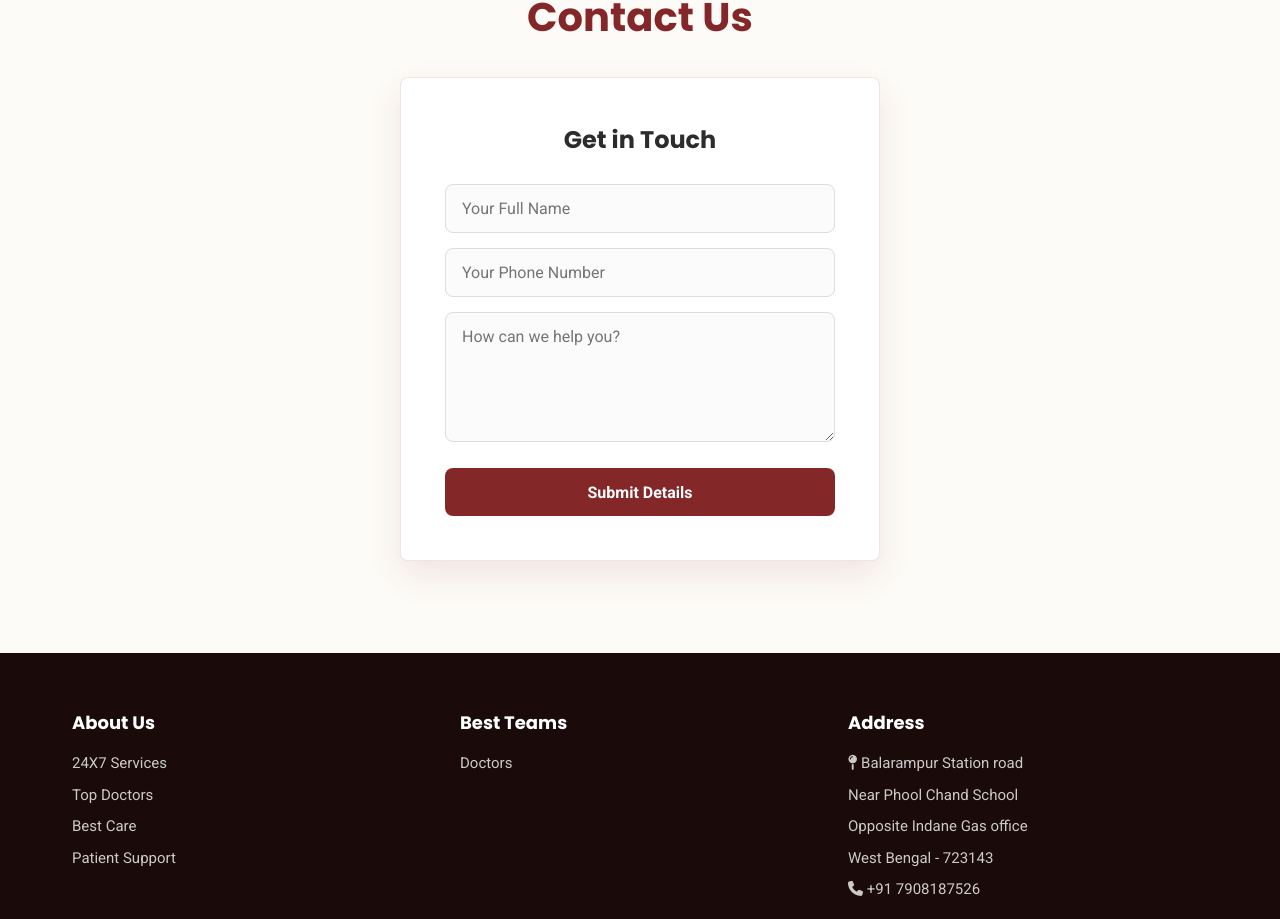
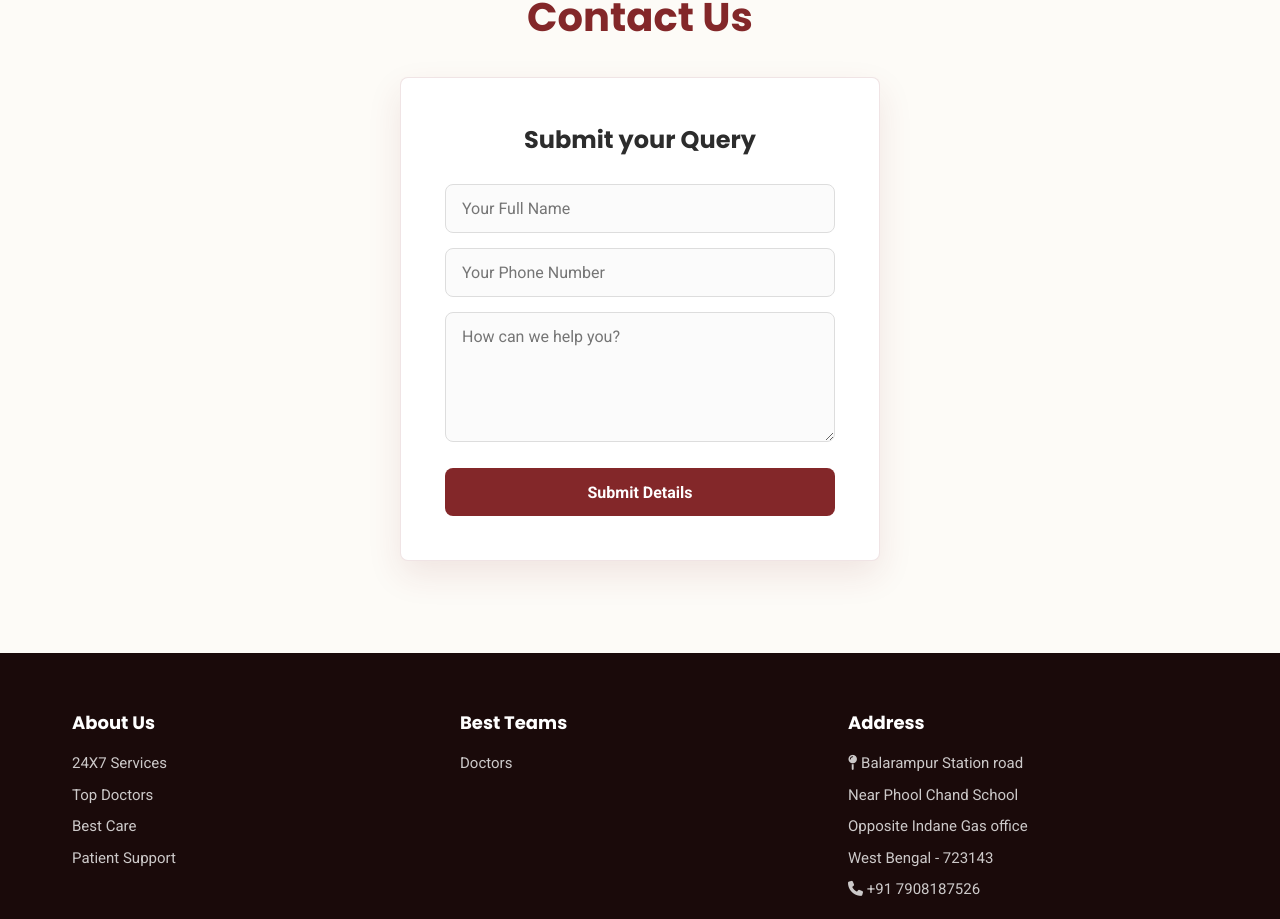
Before and after one commit to spaul959/Parashmoni_web, a React (Vite) app: page / in a window 1280 px wide. Shown: the part 2219-3138 px from the top of the page. Built offline with nearby package versions, Linux system fonts and the light colour scheme.

Commit message:
Update ContactForm.jsx

```diff
--- a/src/components/ContactForm.jsx
+++ b/src/components/ContactForm.jsx
@@ -9,7 +9,7 @@ const ContactForm = () => {
       </div>
 
       <div className="contact">
-        <h2>Get in Touch</h2>
+        <h2>Submit your Query</h2>
 
         {/* --- Formspree Magic Happens Here --- */}
         <form
```
